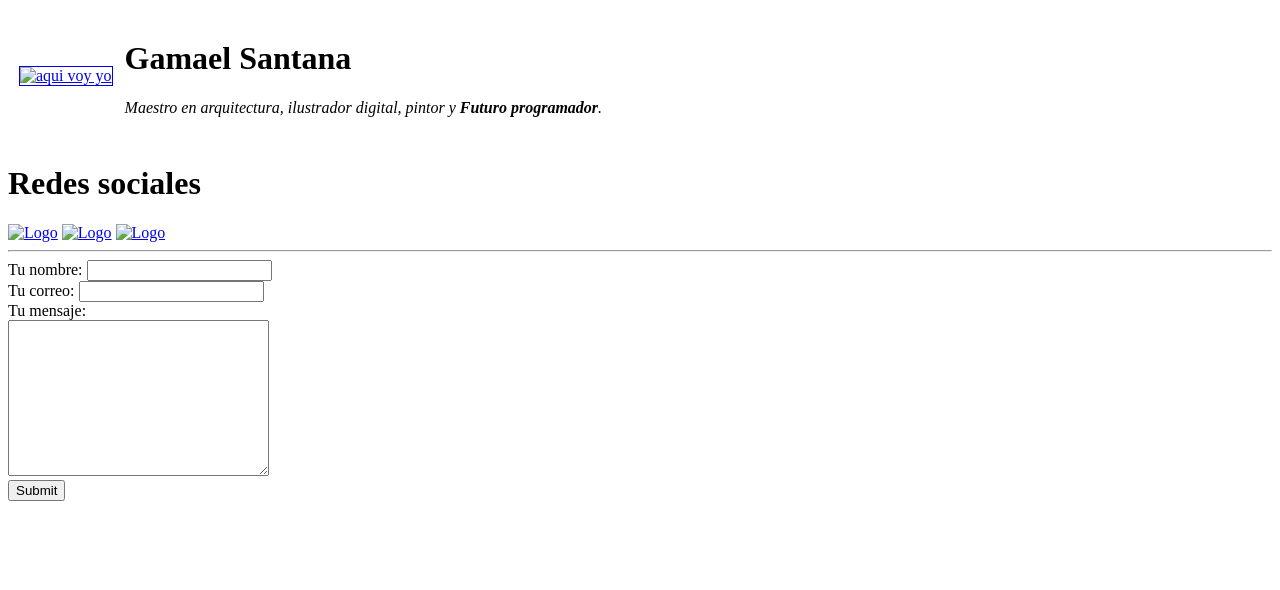
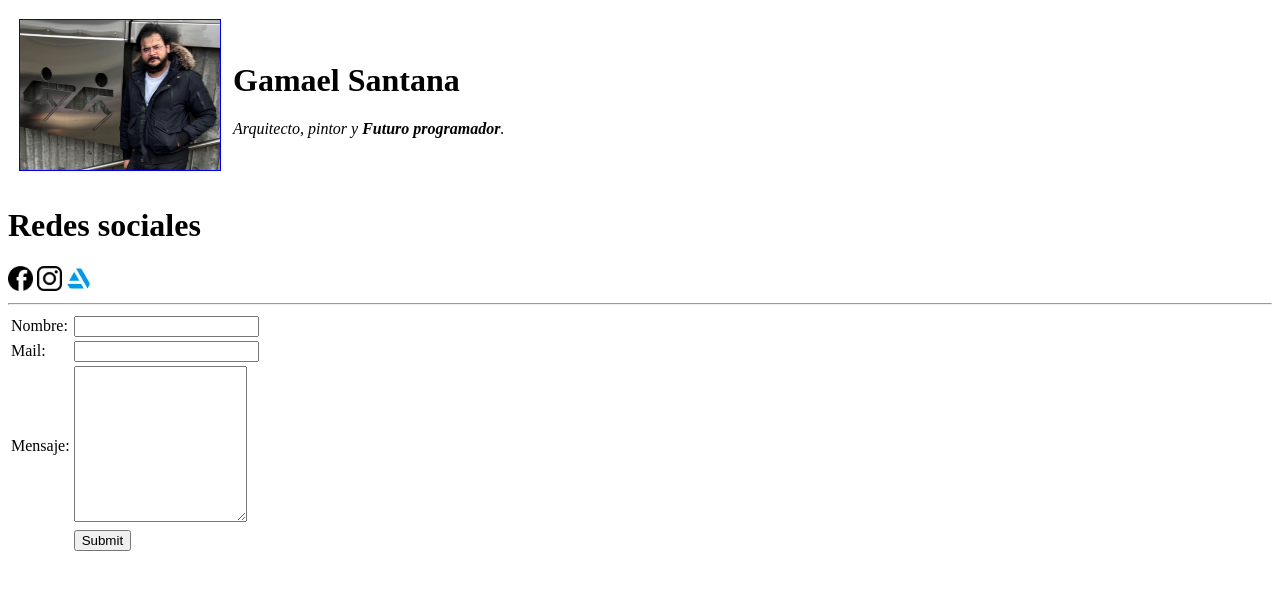
Before and after one commit to Santanagamael/SantanaArquitectura, a plain HTML site: page public/contact.html in a window 1280 px wide. Drawn offline with Linux system fonts and the light colour scheme.

Commit message:
Add files via upload

```diff
--- a/public/contact.html
+++ b/public/contact.html
@@ -5,7 +5,6 @@
 <title>Contact Me</title>
 <meta charset="UTF-8">
 <link rel="icon" type="image/png" href="./assets/favico/favicon.ico">
-
 </head>
 
 <body>
@@ -14,34 +13,57 @@
                 <td>
                     <!--imagen-->
                     <a
-                        href="index.html"><img src="imagenes/gamael.jpg"
-                        alt="aqui voy yo" border="1px" width="150" height="150">
+                        href="../index.html"><img src="../assets/Gamael.JPG"
+                        alt="My pycture" border="1px" width="200" height="150">
                     </a>
                 </td>
                 <td><!--Nombre--><h1>Gamael Santana</h1>
                     <!--Titulo-->
                     <p>
                     <em>
-                        Maestro en arquitectura, ilustrador digital, pintor y
+                        Arquitecto, pintor y
                         <strong>Futuro programador</strong>.
                     </em>
                     </p>
                 </td>
             </tr>
     </table>
+
     <h1>Redes sociales</h1>
-    <a href="https://www.facebook.com/GamaelSG"><img src="imagenes/fb.png" alt="Logo" width="25px"></a></li>
-    <a href="https://www.instagram.com/gamaelsan"><img src="imagenes/ig.png" alt="Logo" width="25px"></a></li>
-    <a href="https://www.artstation.com/gamaelsan"><img src="imagenes/artstation.png" alt="Logo" width="25px"></a></li>
+    <a href="https://www.facebook.com/GamaelSG"><img src="../assets/fb.png" alt="facebook logo" width="25px"></a></li>
+    <a href="https://www.instagram.com/gamaelsan"><img src="../assets/ig.png" alt="instagram logo" width="25px"></a></li>
+    <a href="https://www.artstation.com/gamaelsan"><img src="../assets/artstation.png" alt="artstation logo" width="25px"></a></li>
     <hr>
 
     <form action="mailto:santanagamael@gmail.com" method="post" enctype="text/plain">
-        <label for="">Tu nombre:</label>
-        <input type="text" name=" Tu nombre:"><br>
-        <label for="">Tu correo:</label>
-        <input type="email" name="Tu correo:"><br>
-        <label>Tu mensaje:</label><br>
-        <textarea name="Tu mensaje:" cols="30" rows="10"></textarea><br>
-        <input type="submit">
+        <Table>
+            <tr>
+                <td><label for="">Nombre:</label></td>
+                <td><input type="text" name=" Tu nombre:"></td>
+            </tr>
+            <tr>
+                <td><label for="">Mail:</label> </td>
+                <td><input type="email" name="Tu correo:"></td>
+            </tr>
+
+            <tr>
+                <td>
+                    <label>Mensaje:</label>
+                </td>
+                <td>
+                    <textarea name="Tu mensaje:" cols="19" rows="10"></textarea>
+                </td>
+            </tr>
+            <tr>
+
+                <td></td>
+                <td>
+                    <input type="submit">
+                </td>
+            </tr>
+
+        </Table>
     </form>
+
+
 </body>
```
Also changed, not shown: public/hobbies.html (+1 -1 lines).
